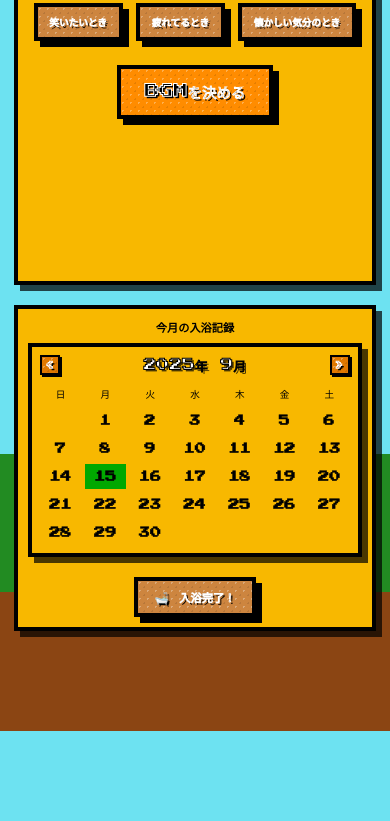
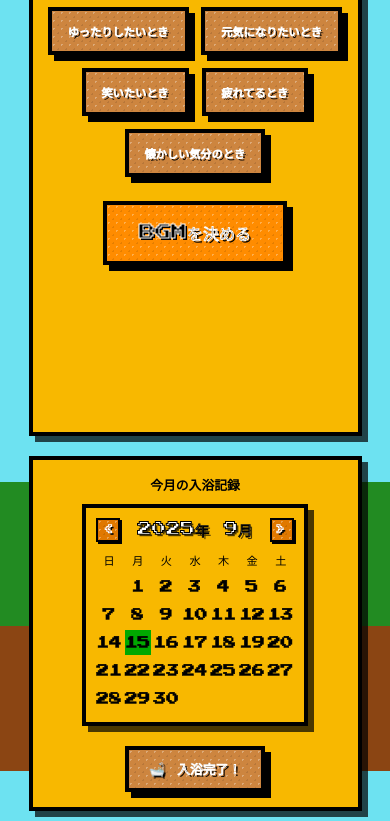
Before and after one commit to mimo653/----, a plain HTML site: page index.html in a window 390 px wide. Shown: the part 193-1014 px from the top of the page. Before the commit the page ends 924 px from the top, so only its background shows below. Drawn offline with Linux system fonts and the light colour scheme.

Commit message:
Revert "style.cssを更新"
This reverts commit d26b22e825b446761395016c561ce9cea160bb7f.

```diff
--- a/style.css
+++ b/style.css
@@ -27,8 +27,7 @@ body {
     display: flex;
     align-items: center;
     justify-content: center;
-    overflow-x: hidden; /* 横スクロールは無効、縦スクロールは有効 */
-    overflow-y: auto; /* 縦スクロールを有効にする */
+    overflow: hidden;
     position: relative;
 }
 
@@ -86,12 +85,11 @@ body::after {
 .container {
     position: relative;
     width: 100%;
-    min-height: 100vh; /* heightからmin-heightに変更 */
+    height: 100vh;
     display: flex;
     align-items: flex-start;
     justify-content: center;
     margin-top: 120px; /* メインタイトルに近づける */
-    padding-bottom: 50px; /* 下部に余白を追加 */
 }
 
 .app-container {
@@ -160,8 +158,7 @@ body::after {
     /* レイアウトのコードはそのままやで */
     flex: 1;
     max-width: 550px;
-    min-height: 70vh; /* heightからmin-heightに変更 */
-    max-height: none; /* 最大高さ制限を解除 */
+    height: 70vh; /* 背景の緑部上部くらいの高さに調整 */
 
     /* BGMエリアとカレンダーエリア */
     background-color: var(--mario-block-yellow); /* ？ブロックの黄色 */
@@ -172,7 +169,7 @@ body::after {
     position: relative;
     z-index: 10;
     text-align: center;
-    overflow-y: auto; /* 縦スクロールを有効にする */
+    overflow-y: hidden;
     transform: none;
     image-rendering: pixelated;
 }
@@ -185,15 +182,13 @@ body::after {
     max-width: 400px;
     position: relative;
     z-index: 10;
-    min-height: 70vh; /* heightからmin-heightに変更 */
-    max-height: none; /* 最大高さ制限を解除 */
+    height: 70vh; /* 背景の緑部上部くらいの高さに調整 */
     /* BGMエリアとカレンダーエリア */
     background-color: var(--mario-block-yellow); /* ？ブロックの黄色 */
     border: 4px solid #000; /* 太い黒枠 */
     box-shadow: 6px 6px 0px rgba(0,0,0,0.7); /* ドット絵風の濃い影 */
     border-radius: 0; /* 角の丸みをなくす！ */
     padding: 25px;
-    overflow-y: auto; /* 縦スクロールを有効にする */
 }
 
 .title {
@@ -1197,41 +1192,30 @@ body::after {
         letter-spacing: 1px;
     }
 
-    /* コンテナの調整 */
-    .container {
-        margin-top: 100px; /* ヘッダー分の余白を調整 */
-        padding-bottom: 30px;
-    }
-
     /* メインコンテナを縦一列に変更 */
     .app-container {
         flex-direction: column;
         align-items: center;
         gap: 20px;
         padding: 10px;
-        width: 100%;
     }
 
     /* BGMエリアの調整 */
     .content {
-        width: 95%;
+        width: 90%;
         max-width: none;
         height: auto;
-        min-height: auto; /* 最小高さを自動に */
-        max-height: none;
+        min-height: 400px;
         padding: 15px;
-        overflow-y: visible; /* スクロールを無効にして全体を表示 */
     }
 
     /* カレンダーエリアの調整 */
     .sidebar {
-        width: 95%;
+        width: 90%;
         max-width: none;
         height: auto;
-        min-height: auto; /* 最小高さを自動に */
-        max-height: none;
+        min-height: 350px;
         padding: 15px;
-        overflow-y: visible; /* スクロールを無効にして全体を表示 */
     }
 
     /* タイトルの調整 */
@@ -1279,8 +1263,6 @@ body::after {
     /* カレンダーの調整 */
     .calendar {
         padding: 10px;
-        width: 100%;
-        box-sizing: border-box;
     }
 
     .calendar-header {
@@ -1294,26 +1276,17 @@ body::after {
     /* カレンダーの日付セルの調整 */
     .calendar-grid {
         gap: 3px;
-        width: 100%;
     }
 
     .day {
         padding: 3px 0;
         font-size: 0.8rem;
         line-height: 1.2rem;
-        min-height: 30px; /* 最小高さを設定 */
-        display: flex;
-        align-items: center;
-        justify-content: center;
     }
 
     .day-name {
         font-size: 0.7rem;
         margin-bottom: 3px;
-        min-height: 20px; /* 最小高さを設定 */
-        display: flex;
-        align-items: center;
-        justify-content: center;
     }
 
     /* 入浴完了ボタンの調整 */
@@ -1347,86 +1320,3 @@ body::after {
         font-size: 0.9rem;
     }
 }
-
-/* より小さなスマホ画面（480px以下）での調整 */
-@media (max-width: 480px) {
-    /* ヘッダーの調整 */
-    header h1 {
-        font-size: 1.5rem;
-        letter-spacing: 0.5px;
-    }
-
-    /* コンテナの調整 */
-    .container {
-        margin-top: 80px;
-        padding-bottom: 20px;
-    }
-
-    /* BGMエリアとカレンダーエリアの調整 */
-    .content,
-    .sidebar {
-        width: 98%;
-        padding: 10px;
-    }
-
-    /* タイトルの調整 */
-    .title {
-        font-size: 1.2rem;
-        margin-bottom: 0.8rem;
-    }
-
-    /* 気分ボタンの調整 */
-    .mood-button {
-        padding: 8px 12px;
-        font-size: 0.6rem;
-    }
-
-    /* BGMを決めるボタンの調整 */
-    .fortune-button {
-        padding: 0.8rem 1.5rem;
-        font-size: 0.9rem;
-        min-width: 150px;
-    }
-
-    /* カレンダータイトルの調整 */
-    .calendar-title {
-        font-size: 0.7rem;
-        margin-bottom: 8px;
-    }
-
-    /* カレンダーの調整 */
-    .calendar {
-        padding: 8px;
-    }
-
-    .month-year {
-        font-size: 0.8rem;
-    }
-
-    /* カレンダーの日付セルの調整 */
-    .day {
-        padding: 2px 0;
-        font-size: 0.7rem;
-        line-height: 1rem;
-        min-height: 25px;
-    }
-
-    .day-name {
-        font-size: 0.6rem;
-        margin-bottom: 2px;
-        min-height: 18px;
-    }
-
-    /* 入浴完了ボタンの調整 */
-    .complete-button {
-        padding: 0.5rem 1rem;
-        font-size: 0.7rem;
-    }
-
-    /* 前月・次月ボタンの調整 */
-    #prev-month, #next-month {
-        width: 20px;
-        height: 20px;
-        font-size: 0.7rem;
-    }
-}
```
